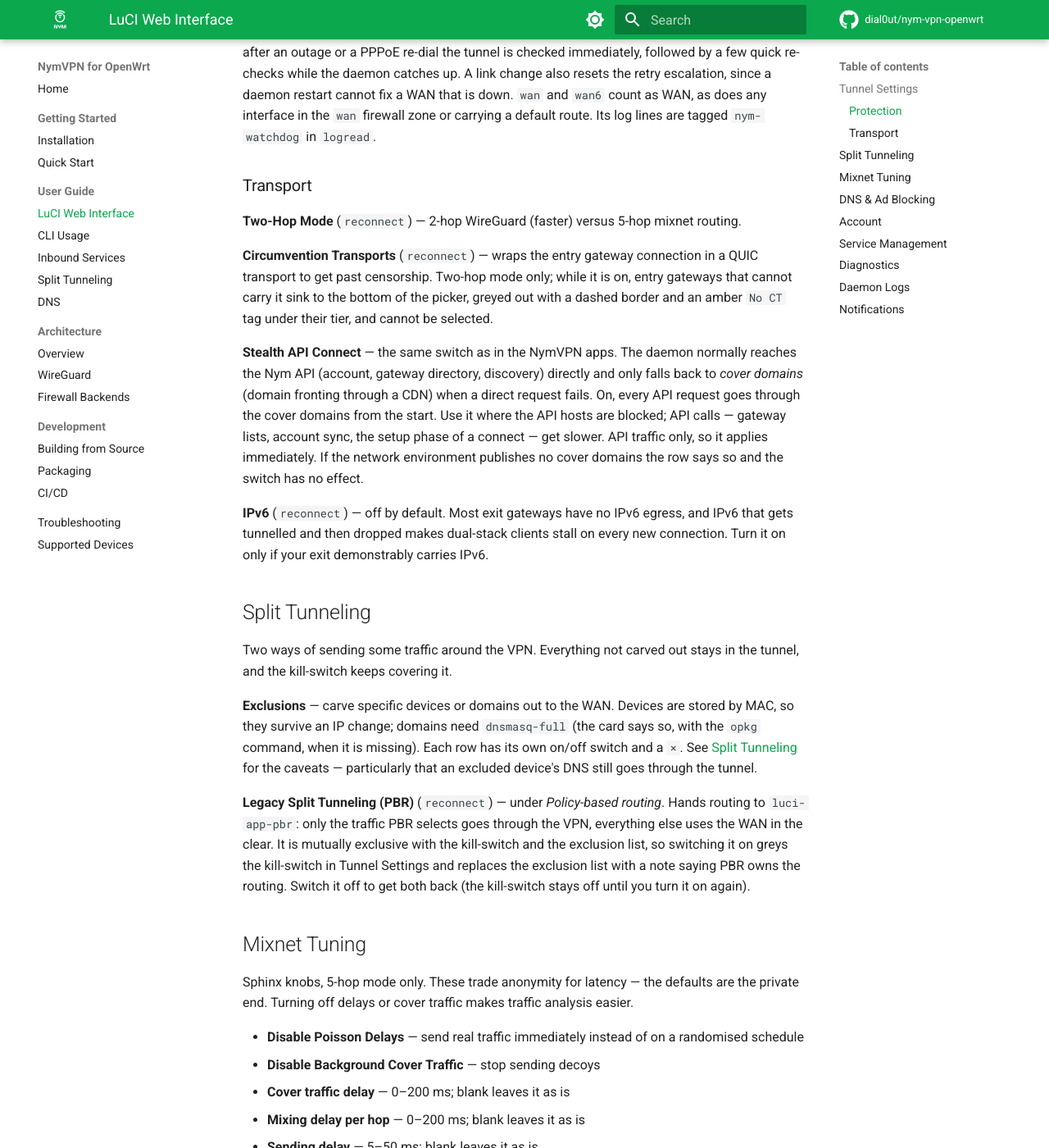
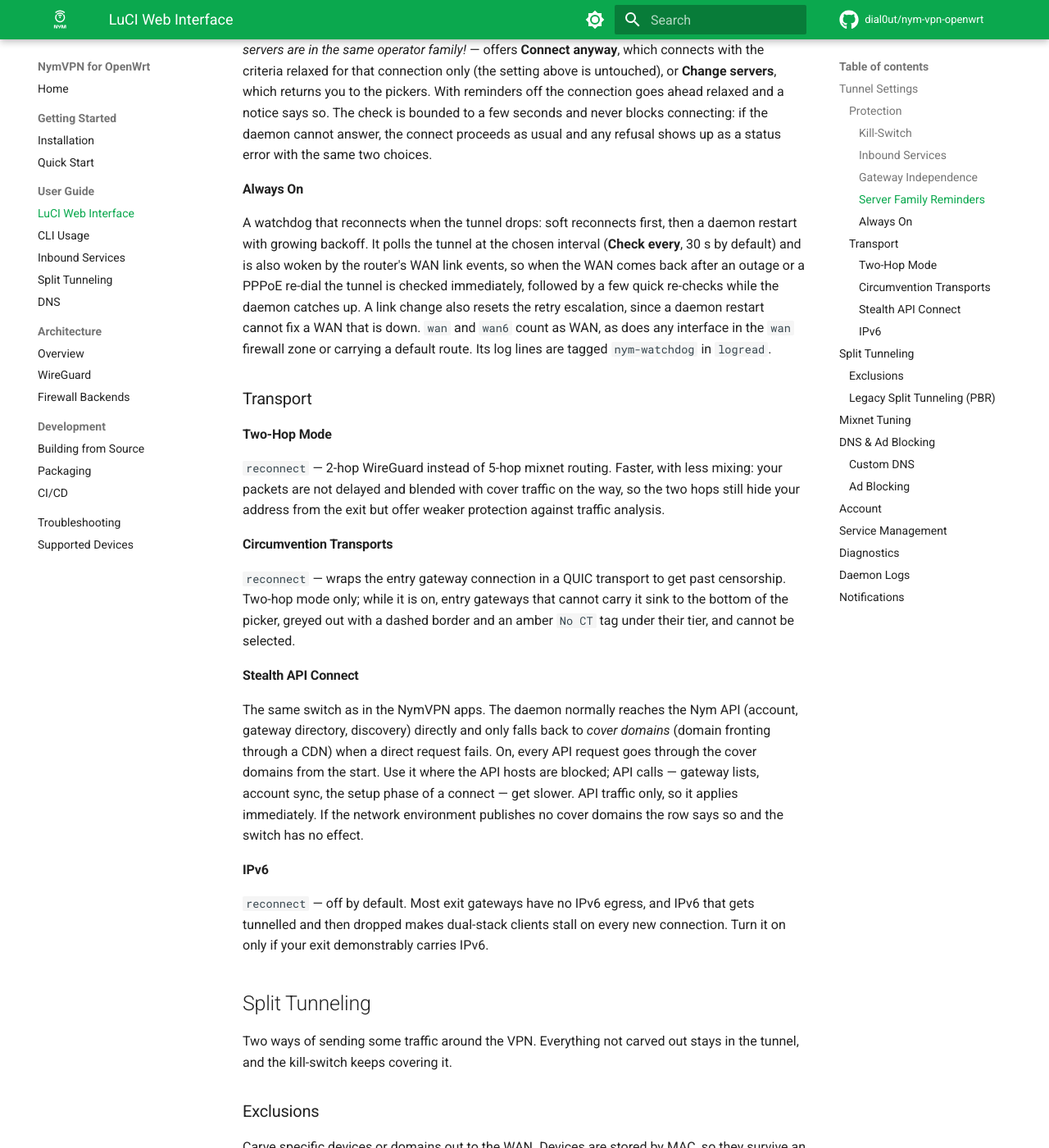
Before and after one commit to dial0ut/nym-vpn-openwrt, an MkDocs documentation site: the page built from docs/guide/luci.md, in a window 1280 px wide and 1400 px high, scrolled down 1740 px. Shown: the whole window at 82% size. Built offline with MkDocs 1.6.1 and Material for MkDocs 9.7.7, drawn with Linux system fonts in a browser that asks for light colours; comment, search, counter and statistics services are not loaded; some of the changed text lies outside the part shown.

Commit message:
docs(luci): anchor the guide per switch for the Learn more links
Each switch in the LuCI guide becomes its own heading so the page's Learn more links land on the right section; the intro explains the (i) buttons, Inbound Services describes the on-demand add form, the README lists the details component and the changelog gets the matching Changed bullet.

```diff
--- a/docs/guide/luci.md
+++ b/docs/guide/luci.md
@@ -25,98 +25,124 @@ Management**, **Diagnostics**, **Daemon Logs**.
 
 ## Tunnel Settings
 
-Switches save the moment they are flipped. Rows marked with a small `reconnect` tag take effect
-on the next connect; the rest apply at once. The card is in three groups.
+Switches save the moment they are flipped. Each row states in a few words what the switch does;
+the small ⓘ button after the title unfolds the full explanation under the row (the page remembers
+which ones you leave open) and ends in a **Learn more** link to the matching section below. Rows
+marked with a small `reconnect` tag take effect on the next connect; the rest apply at once.
 
 ### Protection
 
-**Kill-Switch** (`reconnect`) — first in the card. Blocks all non-tunnel WAN egress. It is *only*
-a firewall block: traffic is routed into the tunnel whenever connected regardless of this
-setting. Turn it off to allow WAN fallback; while it is off the row shows an amber line
-reminding you that LAN traffic can leave the router in the clear whenever the tunnel is down.
-You do **not** need to turn it off for [split-tunnel exclusions](split-tunneling.md) — those
-work with it on. Greyed out while the legacy PBR switch in the Split Tunneling card is on, since
-the two are mutually exclusive.
+#### Kill-Switch
 
-**Inbound Services** — nested directly under the kill-switch, and shown only while it is on.
-Ports whose reply traffic bypasses the tunnel, so a service on the router (LuCI, SSH) or on the
-LAN (Jellyfin, a NAS) stays reachable from the WAN with the kill-switch on. Pick `TCP` or `UDP`,
-type the port, optionally a label, **Add** (or `Enter`). `×` removes a row. Rows read `● Active`
-while the kill-switch is on and `● Inert` when it is off — an exemption is only meaningful while
-there is a block to be exempt from. For a LAN-hosted service, create the port forward in
-**Network → Firewall → Port Forwards** first, then add the exemption here using the **WAN-side**
-port. [Inbound Services](inbound-services.md) has the recipes.
+`reconnect` — first in the card. Blocks all non-tunnel WAN egress. It is *only* a firewall block:
+traffic is routed into the tunnel whenever connected regardless of this setting. Turn it off to
+allow WAN fallback; while it is off the row shows an amber line reminding you that LAN traffic
+can leave the router in the clear whenever the tunnel is down. You do **not** need to turn it off
+for [split-tunnel exclusions](split-tunneling.md) — those work with it on. Greyed out while the
+legacy PBR switch in the Split Tunneling card is on, since the two are mutually exclusive.
 
-**Gateway Independence** (`reconnect`) — on by default. Entry and exit must be run by different
-operators (*node families* in the NymVPN apps), sit in different networks (ASNs) and in different
-subnets. One operator seeing both ends of the tunnel could link your traffic going in and coming
-out, which is what the two hops are there to prevent; with this on, the daemon refuses such a
-pair. Turn it off to allow any combination.
+#### Inbound Services
 
-**Server Family Reminders** — on by default. When you press **Connect**, the page first asks the
-daemon which entry/exit pair it would pick for your selection. If that pair fails the
-independence criteria, a warning — *The selected servers are in the same operator family!* —
-offers **Connect anyway**, which connects with the criteria relaxed for that connection only
-(the setting above is untouched), or **Change servers**, which returns you to the pickers. With
-reminders off the connection goes ahead relaxed and a notice says so. The check is bounded to a
-few seconds and never blocks connecting: if the daemon cannot answer, the connect proceeds as
-usual and any refusal shows up as a status error with the same two choices.
+Nested directly under the kill-switch, and shown only while it is on. Ports whose reply traffic
+bypasses the tunnel, so a service on the router (LuCI, SSH) or on the LAN (Jellyfin, a NAS) stays
+reachable from the WAN with the kill-switch on. **+ Add exemption** in the group's title bar opens
+the form (it is already open while the list is empty): pick `TCP` or `UDP`, type the port,
+optionally a label, **Add** (or `Enter`). `×` removes a row. Rows read `● Active` while the kill-switch is on
+and `● Inert` when it is off — an exemption is only meaningful while there is a block to be exempt
+from. For a LAN-hosted service, create the port forward in **Network → Firewall → Port Forwards**
+first, then add the exemption here using the **WAN-side** port.
+[Inbound Services](inbound-services.md) has the recipes.
 
-**Always On** — a watchdog that reconnects when the tunnel drops: soft reconnects first, then a
-daemon restart with growing backoff. It polls the tunnel at the chosen interval (**Check every**,
-30 s by default) and is also woken by the router's WAN link events, so when the WAN comes back
-after an outage or a PPPoE re-dial the tunnel is checked immediately, followed by a few quick
-re-checks while the daemon catches up. A link change also resets the retry escalation, since a
-daemon restart cannot fix a WAN that is down. `wan` and `wan6` count as WAN, as does any
-interface in the `wan` firewall zone or carrying a default route. Its log lines are tagged
-`nym-watchdog` in `logread`.
+#### Gateway Independence
+
+`reconnect` — on by default. Entry and exit must be run by different operators (*node families*
+in the NymVPN apps), sit in different networks (ASNs) and in different subnets. One operator
+seeing both ends of the tunnel could link your traffic going in and coming out, which is what the
+two hops are there to prevent; with this on, the daemon refuses such a pair. Turn it off to allow
+any combination.
+
+#### Server Family Reminders
+
+On by default. When you press **Connect**, the page first asks the daemon which entry/exit pair it
+would pick for your selection. If that pair fails the independence criteria, a warning — *The
+selected servers are in the same operator family!* — offers **Connect anyway**, which connects
+with the criteria relaxed for that connection only (the setting above is untouched), or **Change
+servers**, which returns you to the pickers. With reminders off the connection goes ahead relaxed
+and a notice says so. The check is bounded to a few seconds and never blocks connecting: if the
+daemon cannot answer, the connect proceeds as usual and any refusal shows up as a status error
+with the same two choices.
+
+#### Always On
+
+A watchdog that reconnects when the tunnel drops: soft reconnects first, then a daemon restart
+with growing backoff. It polls the tunnel at the chosen interval (**Check every**, 30 s by
+default) and is also woken by the router's WAN link events, so when the WAN comes back after an
+outage or a PPPoE re-dial the tunnel is checked immediately, followed by a few quick re-checks
+while the daemon catches up. A link change also resets the retry escalation, since a daemon
+restart cannot fix a WAN that is down. `wan` and `wan6` count as WAN, as does any interface in
+the `wan` firewall zone or carrying a default route. Its log lines are tagged `nym-watchdog` in
+`logread`.
 
 ### Transport
 
-**Two-Hop Mode** (`reconnect`) — 2-hop WireGuard (faster) versus 5-hop mixnet routing.
+#### Two-Hop Mode
 
-**Circumvention Transports** (`reconnect`) — wraps the entry gateway connection in a QUIC
-transport to get past censorship. Two-hop mode only; while it is on, entry gateways that cannot
-carry it sink to the bottom of the picker, greyed out with a dashed border and an amber `No CT`
-tag under their tier, and cannot be selected.
+`reconnect` — 2-hop WireGuard instead of 5-hop mixnet routing. Faster, with less mixing: your
+packets are not delayed and blended with cover traffic on the way, so the two hops still hide
+your address from the exit but offer weaker protection against traffic analysis.
 
-**Stealth API Connect** — the same switch as in the NymVPN apps. The daemon normally reaches the
-Nym API (account, gateway directory, discovery) directly and only falls back to *cover domains*
-(domain fronting through a CDN) when a direct request fails. On, every API request goes through
-the cover domains from the start. Use it where the API hosts are blocked; API calls — gateway
-lists, account sync, the setup phase of a connect — get slower. API traffic only, so it applies
-immediately. If the network environment publishes no cover domains the row says so and the
-switch has no effect.
+#### Circumvention Transports
 
-**IPv6** (`reconnect`) — off by default. Most exit gateways have no IPv6 egress, and IPv6 that
-gets tunnelled and then dropped makes dual-stack clients stall on every new connection. Turn it
-on only if your exit demonstrably carries IPv6.
+`reconnect` — wraps the entry gateway connection in a QUIC transport to get past censorship.
+Two-hop mode only; while it is on, entry gateways that cannot carry it sink to the bottom of the
+picker, greyed out with a dashed border and an amber `No CT` tag under their tier, and cannot be
+selected.
+
+#### Stealth API Connect
+
+The same switch as in the NymVPN apps. The daemon normally reaches the Nym API (account, gateway
+directory, discovery) directly and only falls back to *cover domains* (domain fronting through a
+CDN) when a direct request fails. On, every API request goes through the cover domains from the
+start. Use it where the API hosts are blocked; API calls — gateway lists, account sync, the setup
+phase of a connect — get slower. API traffic only, so it applies immediately. If the network
+environment publishes no cover domains the row says so and the switch has no effect.
+
+#### IPv6
+
+`reconnect` — off by default. Most exit gateways have no IPv6 egress, and IPv6 that gets
+tunnelled and then dropped makes dual-stack clients stall on every new connection. Turn it on
+only if your exit demonstrably carries IPv6.
 
 ## Split Tunneling
 
 Two ways of sending some traffic around the VPN. Everything not carved out stays in the tunnel,
 and the kill-switch keeps covering it.
 
-**Exclusions** — carve specific devices or domains out to the WAN. Devices are stored by MAC, so
-they survive an IP change; domains need `dnsmasq-full` (the card says so, with the `opkg`
-command, when it is missing). Each row has its own on/off switch and a `×`. See
-[Split Tunneling](split-tunneling.md) for the caveats — particularly that an excluded device's
-DNS still goes through the tunnel.
+### Exclusions
 
-**Legacy Split Tunneling (PBR)** (`reconnect`) — under *Policy-based routing*. Hands routing to
-`luci-app-pbr`: only the traffic PBR selects goes through the VPN, everything else uses the WAN in
-the clear. It is mutually exclusive with the kill-switch and the exclusion list, so switching it
-on greys the kill-switch in Tunnel Settings and replaces the exclusion list with a note saying
-PBR owns the routing. Switch it off to get both back (the kill-switch stays off until you turn
-it on again).
+Carve specific devices or domains out to the WAN. Devices are stored by MAC, so they survive an IP
+change; domain rules need clients to use this router for DNS, and need `dnsmasq-full` (the card
+says so, with the `opkg` command, when it is missing). Each row has its own on/off switch and a
+`×`. See [Split Tunneling](split-tunneling.md) for the caveats — particularly that an excluded
+device's DNS still goes through the tunnel.
+
+### Legacy Split Tunneling (PBR)
+
+`reconnect` — under *Policy-based routing*. Hands routing to `luci-app-pbr`: only the traffic PBR
+selects goes through the VPN, everything else uses the WAN in the clear. It is mutually exclusive
+with the kill-switch and the exclusion list, so switching it on greys the kill-switch in Tunnel
+Settings and replaces the exclusion list with a note saying PBR owns the routing. Switch it off to
+get both back (the kill-switch stays off until you turn it on again).
 
 ## Mixnet Tuning
 
 Sphinx knobs, 5-hop mode only. These trade anonymity for latency — the defaults are the private
 end. Turning off delays or cover traffic makes traffic analysis easier.
 
-- **Disable Poisson Delays** — send real traffic immediately instead of on a randomised schedule
-- **Disable Background Cover Traffic** — stop sending decoys
+- **Disable Poisson Delays** — send real traffic immediately instead of on a randomised schedule.
+  Much faster, less private.
+- **Disable Background Cover Traffic** — stop sending decoys. Saves bandwidth and CPU, less
+  private.
 - **Cover traffic delay** — 0–200 ms; blank leaves it as is
 - **Mixing delay per hop** — 0–200 ms; blank leaves it as is
 - **Sending delay** — 5–50 ms; blank leaves it as is
@@ -125,12 +151,20 @@ The switches save at once; the three delays apply with **Apply Tuning**.
 
 ## DNS & Ad Blocking
 
-**Custom DNS** — enable, then add servers one at a time (IPv4 or IPv6); `×` removes one. **Ad
-Blocking** — on or off.
+### Custom DNS
+
+Enable, then add servers one at a time (IPv4 or IPv6); `×` removes one. The servers replace the
+VPN's default resolvers for every client that uses the router for DNS, and the queries ride the
+tunnel while connected.
 
 If the custom DNS setting appears to do nothing, dnsmasq is probably set to ignore its resolv
-file; the card says so in amber, and [Custom DNS setting has no
-effect](../troubleshooting.md#custom-dns-setting-has-no-effect) has the fix.
+file (`noresolv`, as set by AdGuard Home, https-dns-proxy or stubby); the card says so in amber,
+and [Custom DNS setting has no effect](../troubleshooting.md#custom-dns-setting-has-no-effect)
+has the fix.
+
+### Ad Blocking
+
+Blocks ads, trackers and malware domains at the DNS level, on the resolvers the tunnel uses.
 
 ## Account
 
```
Also changed, not shown: CHANGELOG.md (+14 -0 lines), luci-app-nym-vpn/README.md (+1 -1 lines).
